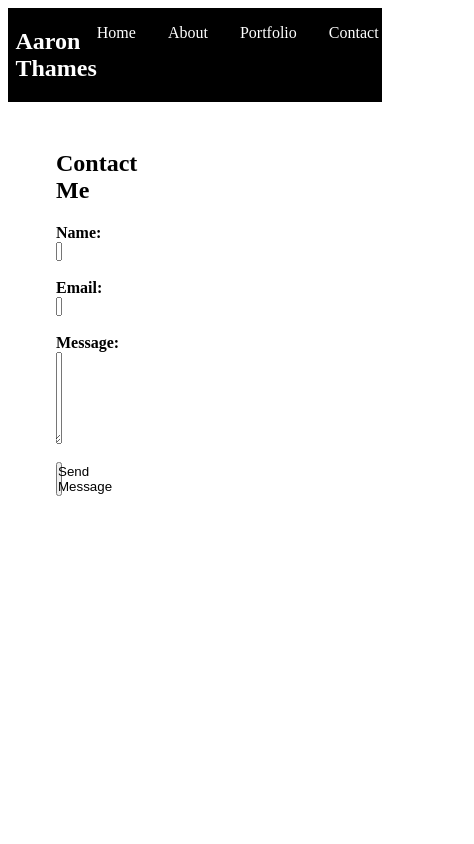
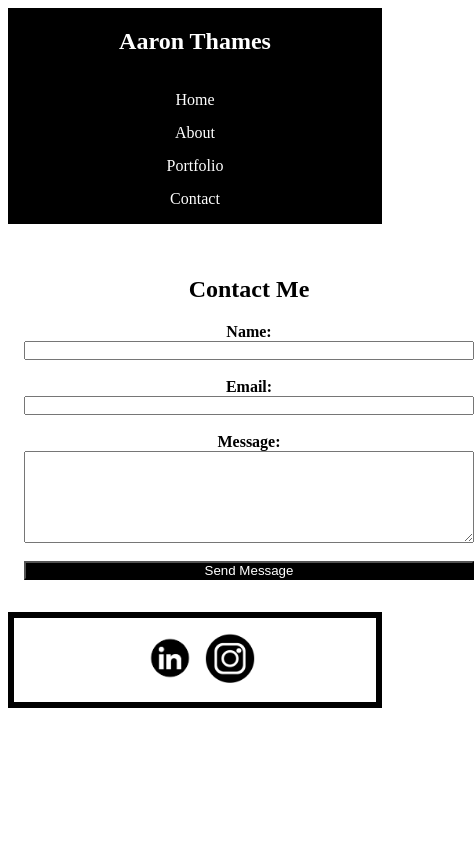
Before and after one commit to AaronThames21/2508-Personal-Website, a plain HTML site: page contact.html in a window 390 px wide. Shown: the top 844 px of the page, 474 px wide, since content can reach past the window. Drawn offline with Linux system fonts and the light colour scheme.

Commit message:
newest update

```diff
--- a/contact.css
+++ b/contact.css
@@ -22,15 +22,15 @@
     text-decoration: none;
     color: white;
 }
-section {
-    padding-bottom: 40rem;
-    padding-left: 3rem;
-    align-items: center;
+main {
+    display: grid;
+    place-items: center;
+    padding: 2rem 1rem;
+}
 }
 .contact-section {
-    max-width: 600px;
+    max-width: 900px;
     margin: 3rem auto;
-    padding-right: 20rem;
 }
 .contact-section h2 {
     text-align: center;
@@ -38,10 +38,17 @@ section {
 .contact-form {
     display: flex;
     flex-direction: column;
+    width: 450px;
+
 
 }
 .contact-form label {
     font-weight: bold;
+}
+.contact-form button {
+    background-color: black;
+    color: white;
+    cursor: pointer;
 }
 .footer {
     display: flex;
@@ -58,6 +65,23 @@ section {
 }
 @media (max-width: 700px) {
     .contact-section {
+        flex-direction: column;
         text-align: center;
         align-items: center;
     }
+    .main-nav {
+    flex-direction: column;
+    text-align: center;
+  }
+  .nav-links {
+    flex-direction: column;
+    justify-content: center;
+    align-items: center;
+    gap: 15px;
+  }
+       .footer {
+        justify-content: center;
+        align-items: center;
+        gap: 10px;
+    }
+}
```
